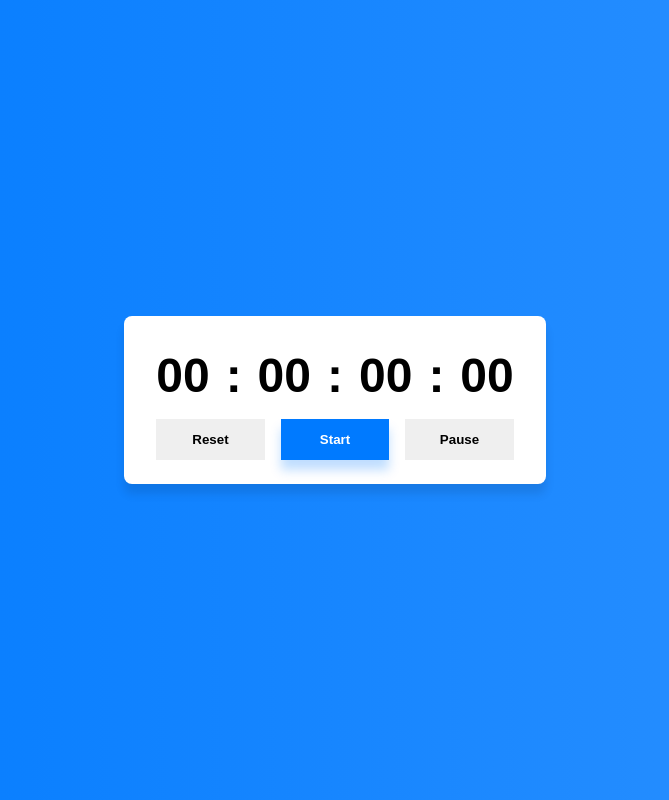
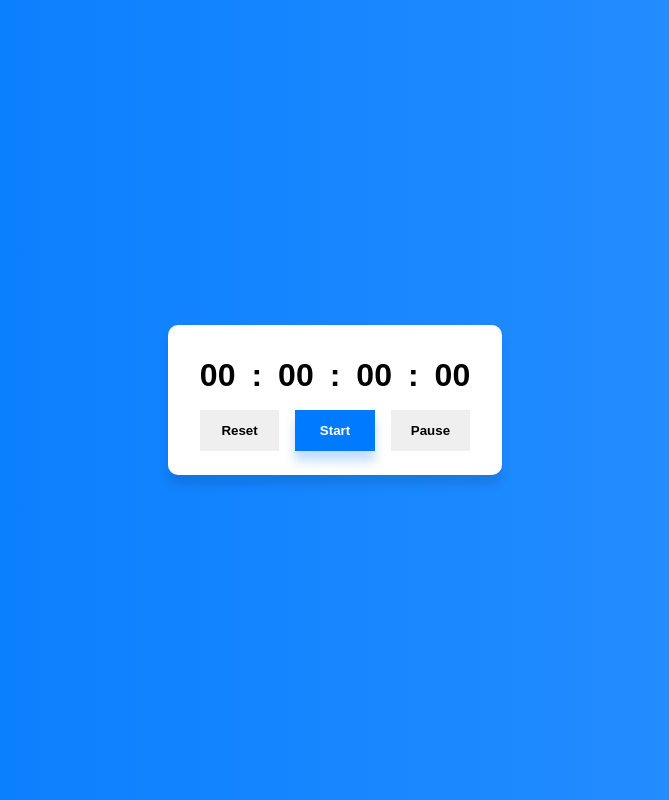
Before and after one commit to thangaraj54321/stopwatch, a plain HTML site: page index.html in a window 1280 px wide. Shown: the whole page, without its empty margins (305-974 px from the left). Drawn offline with Linux system fonts and the light colour scheme.

Commit message:
Update style.css

```diff
--- a/style.css
+++ b/style.css
@@ -20,12 +20,12 @@ body{
     flex-direction: column;
     padding: 2rem 2rem 1.5rem;
     gap: 1rem;
-    border-radius: 8px;
+    border-radius: 10px;
     box-shadow: 0px 10px 10px rgba(0,0,0,0.1);
 }
 .timer{
     display: flex;
-    font-size: 3rem;
+    font-size: 2rem;
     gap: 1rem;
 }
 .timer div {
@@ -41,7 +41,7 @@ body{
     border: none;
     font-weight: 700;
     cursor: pointer;
-    transition: 300ms ease;
+    transition: 400ms ease;
 }
 .buttons button:active{
     transition: 0.95;
```
